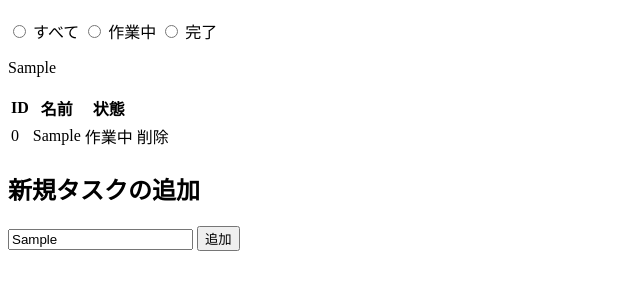
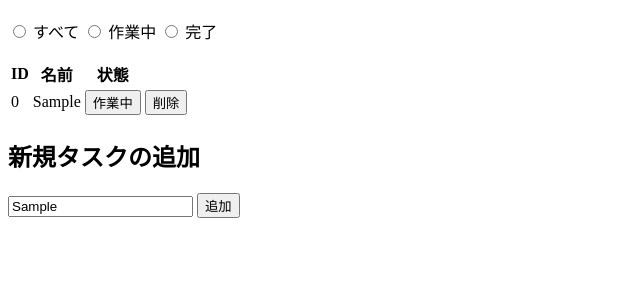
Before and after one commit to panappi/JS_Todo_App, a plain HTML site: page index.html in a window 1280 px wide. Both pictures are taken after typing "Sample" into the empty fields and a click on the button "追加". Shown: the part 70-360 px from the top of the page, without its empty margins (0-640 px from the left). Drawn offline with nearby package versions, Linux system fonts and the light colour scheme; files that its build step writes are made by us from their sources.

Commit message:
feat: タスク情報(ボタン)の追加
状態(作業中)、削除の2つのボタンを追加

```diff
--- a/index.html
+++ b/index.html
@@ -17,7 +17,7 @@
         <input type="radio" name="filter" value="完了" /> 完了
       </p>
     </form>
-    <p id="task"></p>
+    <!-- <p id="task"></p> -->
 
     <table class="content-table">
       <thead>
--- a/main.js
+++ b/main.js
@@ -6,32 +6,59 @@ const text = document.getElementById("text"), // 入力されたテキスト
 const addButtonClick = (el) => {
   return (task.innerText = el.value);
 };
+let numId = 0;
 form.addEventListener("submit", (e) => {
   e.preventDefault();
-  addButtonClick(text);
+  // addButtonClick(text);
   console.log(text.value);
 
-  const taskInfo = [
-    {
-      id: "0",
-      name: text.value,
-      status: "作業中",
-      dlt: "削除",
-    },
-  ];
+  const trTag = document.createElement("tr");
+  taskList.appendChild(trTag);
+  // IDをtdに追加
+  const tdTagId = document.createElement("td");
+  tdTagId.textContent = numId++;
+  // console.log(tdTagId);
+  trTag.appendChild(tdTagId);
+  // 名前をtdに追加
+  const tdTagName = document.createElement("td");
+  tdTagName.textContent = text.value;
+  // console.log(tdTagName);
+  trTag.appendChild(tdTagName);
+  // 作業中ボタンをtdに追加
+  const tdTagStatus = document.createElement("td");
+  const buttonStatus = document.createElement("button");
+  buttonStatus.innerHTML = "作業中";
+  // console.log(buttonStatus);
+  tdTagStatus.appendChild(buttonStatus);
+  trTag.appendChild(tdTagStatus);
+  // 削除ボタンをtdに追加
+  const tdTagDelete = document.createElement("td");
+  const buttonDelete = document.createElement("button");
+  buttonDelete.innerHTML = "削除";
+  tdTagDelete.appendChild(buttonDelete);
+  trTag.appendChild(tdTagDelete);
 
-  taskInfo.forEach((todo) => {
-    // 配列の中のオブジェクトの数だけ処理を繰り返す
-    const tr = document.createElement("tr");
-    taskList.appendChild(tr);
-    const objArray = Object.entries(todo); // オブジェクトを配列に変換
-    console.log(objArray);
-    objArray.forEach((arr) => {
-      const td = document.createElement("td");
-      td.textContent = arr[1]; // arr[1]はvalueの部分
-      tr.appendChild(td);
-    });
-  });
+  // const taskInfo = [
+  //   {
+  //     id: "0",
+  //     name: text.value,
+  //     status: "作業中",
+  //     dlt: "削除",
+  //   },
+  // ];
+
+  // taskInfo.forEach((todo) => {
+  //   // 配列の中のオブジェクトの数だけ処理を繰り返す
+  //   const tr = document.createElement("tr");
+  //   taskList.appendChild(tr);
+  //   const objArray = Object.entries(todo); // オブジェクトを配列に変換
+  //   console.log(objArray);
+  //   objArray.forEach((arr) => {
+  //     const td = document.createElement("td");
+  //     td.textContent = arr[1]; // arr[1]はvalueの部分
+  //     tr.appendChild(td);
+  //   });
+  // });
 });
 
 //////////
```
